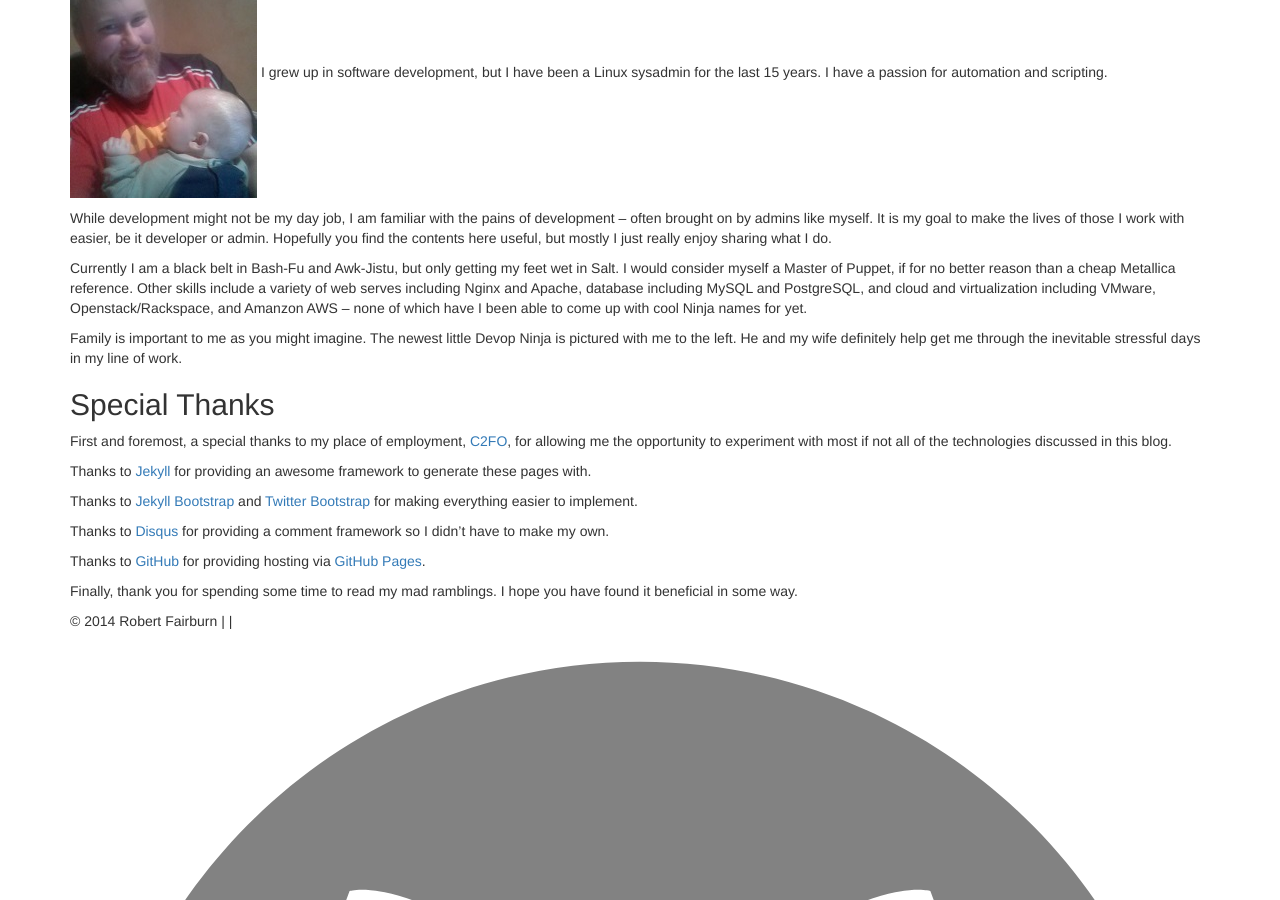
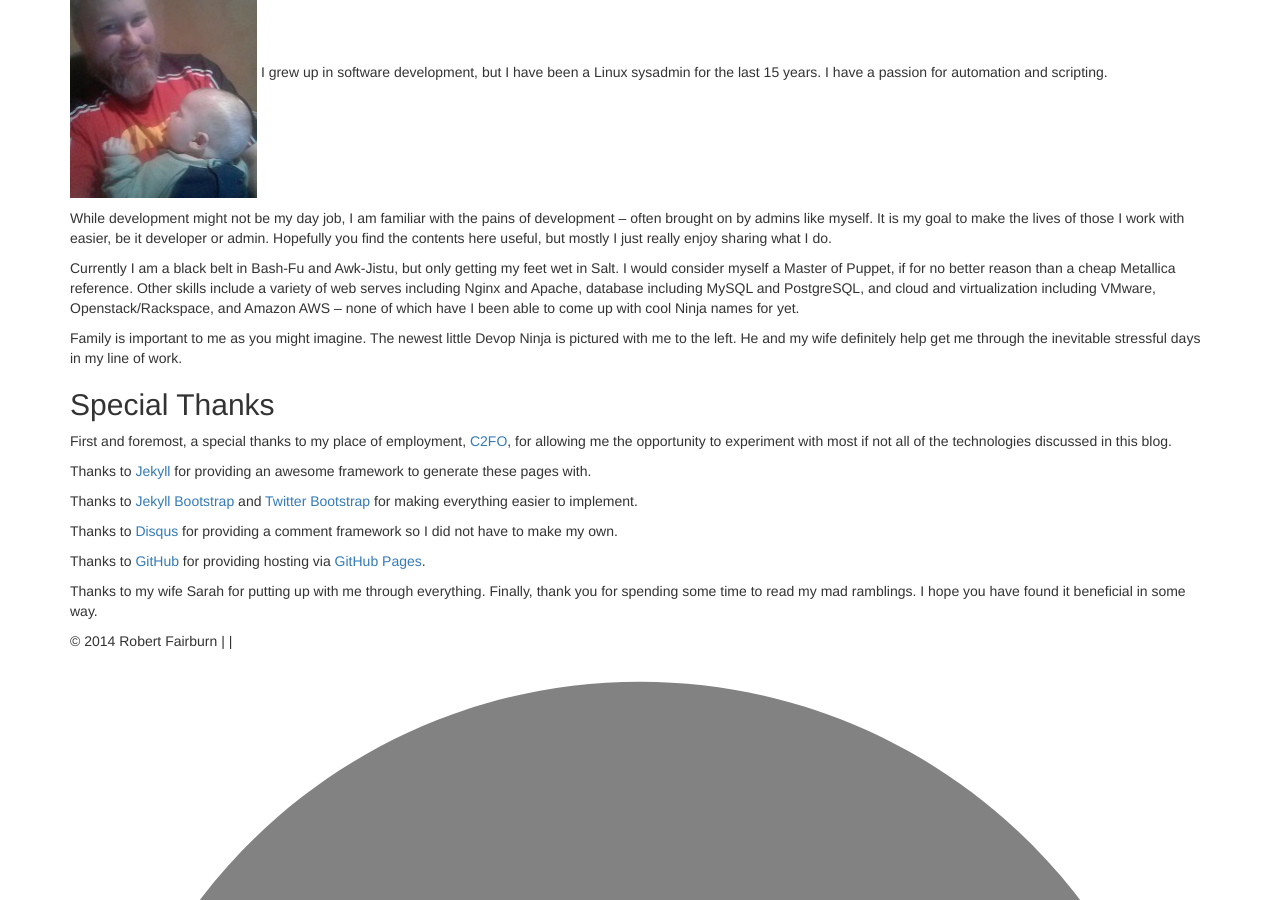
Before and after one commit to rfairburn/rfairburn.github.io, a Jekyll site: the page built from about.md, in a window 1280 px wide and 900 px high, scrolled down 307 px. Built offline with Jekyll 4.4.1, drawn with Linux system fonts in a browser that asks for light colours; nearby versions of some CDN libraries; library files that are not in the unit come from our copies; comment, search, counter and statistics services are not loaded.

Commit message:
typo fix and love my wife

```diff
--- a/about.md
+++ b/about.md
@@ -10,7 +10,7 @@ group: navigation
 
 While development might not be my day job, I am familiar with the pains of development -- often brought on by admins like myself. It is my goal to make the lives of those I work with easier, be it developer or admin.  Hopefully you find the contents here useful, but mostly I just really enjoy sharing what I do.
 
-Currently I am a black belt in Bash-Fu and Awk-Jistu, but only getting my feet wet in Salt.  I would consider myself a Master of Puppet, if for no better reason than a cheap Metallica reference.  Other skills include a variety of web serves including Nginx and Apache, database including MySQL and PostgreSQL, and cloud and virtualization including VMware, Openstack/Rackspace, and Amanzon AWS -- none of which have I been able to come up with cool Ninja names for yet.
+Currently I am a black belt in Bash-Fu and Awk-Jistu, but only getting my feet wet in Salt.  I would consider myself a Master of Puppet, if for no better reason than a cheap Metallica reference.  Other skills include a variety of web serves including Nginx and Apache, database including MySQL and PostgreSQL, and cloud and virtualization including VMware, Openstack/Rackspace, and Amazon AWS -- none of which have I been able to come up with cool Ninja names for yet.
 
 Family is important to me as you might imagine.  The newest little Devop Ninja is pictured with me to the left.  He and my wife definitely help get me through the inevitable stressful days in my line of work.
 
@@ -24,8 +24,9 @@ Thanks to <a href="http://jekyllrb.com" target="blank">Jekyll</a> for providing
 
 Thanks to <a href="http://jekyllbootstrap.com" target="_blank" title="The Definitive Jekyll Blogging Framework">Jekyll Bootstrap</a> and <a href="http://twitter.github.com/bootstrap/" target="_blank">Twitter Bootstrap</a> for making everything easier to implement.
 
-Thanks to <a href="https://www.disqus.com" target="_blank">Disqus</a> for providing a comment framework so I didn't have to make my own.
+Thanks to <a href="https://www.disqus.com" target="_blank">Disqus</a> for providing a comment framework so I did not have to make my own.
 
 Thanks to <a href="https://github.com" target="_blank">GitHub</a> for providing hosting via <a href="https://pages.github.com" target="_blank">GitHub Pages</a>.
 
+Thanks to my wife Sarah for putting up with me through everything.
 Finally, thank you for spending some time to read my mad ramblings.  I hope you have found it beneficial in some way.
```
